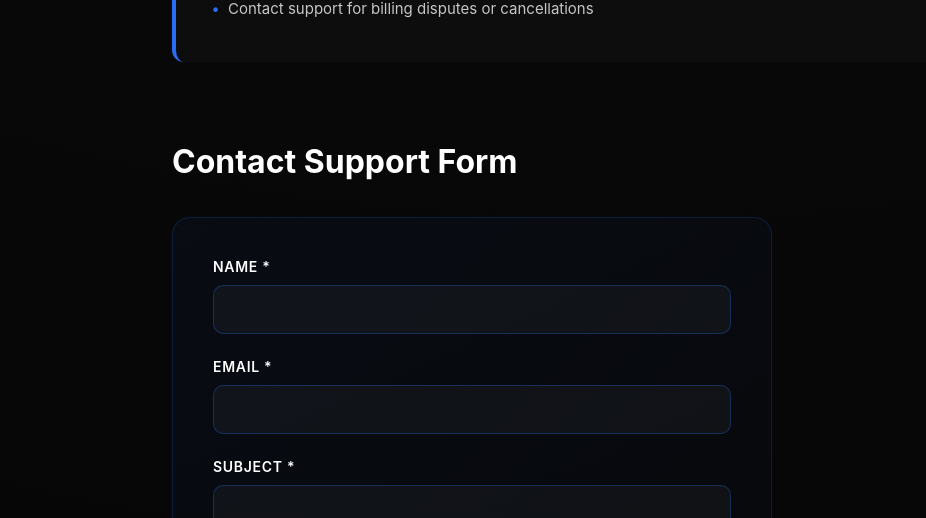
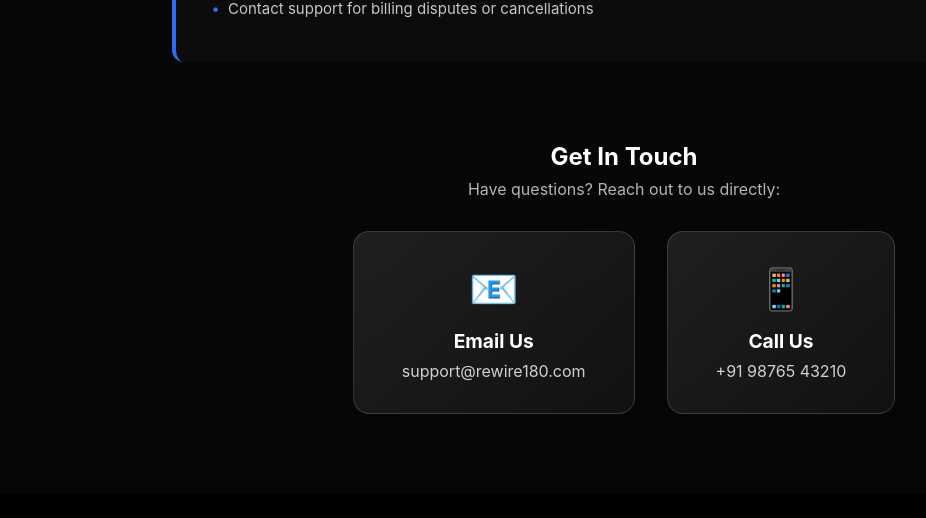
Before and after one commit to thewasiim/Rewire180, a plain HTML site: page support.html in a window 1280 px wide. Shown: the part 2070-2588 px from the top of the page, without its empty margins (16-942 px from the left). Drawn offline with Linux system fonts and the light colour scheme.

Commit message:
ho gaya sab

```diff
--- a/hero.css
+++ b/hero.css
@@ -242,9 +242,9 @@ body {
   overflow: hidden;
   background: #000;
 
-  box-shadow:
+  /* box-shadow:
     0 60px 120px rgba(0, 0, 0, 0.75),
-    inset 0 0 0 1px rgba(255, 255, 255, 0.05);
+    inset 0 0 0 1px rgba(255, 255, 255, 0.05); */
 }
 
 /* MAIN MAGIC */
@@ -666,7 +666,7 @@ body {
 .pricing-box {
   max-width: 820px;
   margin: auto;
-  padding: 70px 60px;
+  padding: 30px 30px;
   background: linear-gradient(180deg, #0c1220, #050505);
   border-radius: 26px;
   border: 1px solid rgba(0, 0, 0, 0.35);
@@ -717,8 +717,8 @@ body {
   margin: 40px 0;
   padding: 28px;
   border-radius: 18px;
-  background: rgba(255, 255, 255, 0.04);
-  border: 1px solid rgba(255, 255, 255, 0.08);
+  /* background: rgba(255, 255, 255, 0.04);
+  border: 1px solid rgba(255, 255, 255, 0.08); */
 }
 
 .price-block p {
@@ -734,7 +734,7 @@ body {
 
 /* ================= WHAT YOU GET ================= */
 .what-you-get {
-  margin: 50px 0 40px;
+  margin: 25px 0 30px;
   text-align: left;
 }
 
@@ -898,7 +898,7 @@ body {
   gap: 40px;
   max-width: 1400px;
   margin: 0 auto;
-  padding: 80px 40px;
+  padding: 40px 20px;
   background: radial-gradient(circle at top, #000000, #0b0b0f);
 }
 
@@ -933,7 +933,7 @@ body {
   max-width: 750px;
   background: rgba(0, 0, 0, 0.03);
   border: 1px solid rgba(255, 215, 160, 0.15);
-  padding: 50px 40px;
+  padding: 30px 20px;
   border-radius: 18px;
   text-align: center;
   backdrop-filter: blur(8px);
--- a/support.html
+++ b/support.html
@@ -55,7 +55,8 @@
                 <h1>Get Help & Support</h1>
 
                 <p class="intro-text">
-                    We're here to help! If you have questions about your coaching program, technical issues, or general inquiries, please reach out to us.
+                    We're here to help! If you have questions about your coaching program, technical issues, or general
+                    inquiries, please reach out to us.
                 </p>
 
                 <!-- SUPPORT METHODS -->
@@ -85,7 +86,8 @@
                     <div class="issue">
                         <h3>App Access Problems</h3>
                         <ul>
-                            <li>If you can't log into the coaching app, reset your password using the "Forgot Password" option</li>
+                            <li>If you can't log into the coaching app, reset your password using the "Forgot Password"
+                                option</li>
                             <li>Clear your browser cache and try again</li>
                             <li>Contact support if issues persist</li>
                         </ul>
@@ -129,33 +131,95 @@
                     </div>
                 </section>
 
-                <!-- CONTACT FORM -->
-                <section class="contact-form-section">
-                    <h2>Contact Support Form</h2>
-                    <form class="support-form">
-                        <div class="form-group">
-                            <label for="name">Name *</label>
-                            <input type="text" id="name" name="name" required>
-                        </div>
+                <!-- CONTACT INFO -->
+                <section class="contact-info-section">
+                    <h2>Get In Touch</h2>
+                    <p class="contact-intro">Have questions? Reach out to us directly:</p>
 
-                        <div class="form-group">
-                            <label for="email">Email *</label>
-                            <input type="email" id="email" name="email" required>
-                        </div>
+                    <div class="contact-cards">
+                        <a href="mailto:support@rewire180.com" class="contact-card">
+                            <div class="contact-icon">📧</div>
+                            <h3>Email Us</h3>
+                            <p>support@rewire180.com</p>
+                        </a>
 
-                        <div class="form-group">
-                            <label for="subject">Subject *</label>
-                            <input type="text" id="subject" name="subject" required>
-                        </div>
+                        <a href="tel:+919876543210" class="contact-card">
+                            <div class="contact-icon">📱</div>
+                            <h3>Call Us</h3>
+                            <p>+91 98765 43210</p>
+                        </a>
+                    </div>
+                </section>
 
-                        <div class="form-group">
-                            <label for="message">Message *</label>
-                            <textarea id="message" name="message" rows="6" required></textarea>
-                        </div>
+                <style>
+                    .contact-info-section {
+                        margin-top: 3rem;
+                        text-align: center;
+                    }
 
-                        <button type="submit" class="submit-btn">Send Message</button>
-                    </form>
-                </section>
+                    .contact-info-section h2 {
+                        margin-bottom: 0.5rem;
+                    }
+
+                    .contact-intro {
+                        color: rgba(255, 255, 255, 0.7);
+                        margin-bottom: 2rem;
+                    }
+
+                    .contact-cards {
+                        display: flex;
+                        gap: 2rem;
+                        justify-content: center;
+                        flex-wrap: wrap;
+                    }
+
+                    .contact-card {
+                        background: linear-gradient(135deg, rgba(255, 255, 255, 0.1), rgba(255, 255, 255, 0.05));
+                        border: 1px solid rgba(255, 255, 255, 0.15);
+                        border-radius: 16px;
+                        padding: 2rem 3rem;
+                        text-decoration: none;
+                        color: inherit;
+                        transition: all 0.3s ease;
+                        min-width: 220px;
+                    }
+
+                    .contact-card:hover {
+                        transform: translateY(-5px);
+                        background: linear-gradient(135deg, rgba(255, 255, 255, 0.15), rgba(255, 255, 255, 0.08));
+                        border-color: rgba(255, 255, 255, 0.3);
+                        box-shadow: 0 15px 40px rgba(0, 0, 0, 0.3);
+                    }
+
+                    .contact-icon {
+                        font-size: 2.5rem;
+                        margin-bottom: 1rem;
+                    }
+
+                    .contact-card h3 {
+                        margin: 0 0 0.5rem 0;
+                        font-size: 1.2rem;
+                        color: #fff;
+                    }
+
+                    .contact-card p {
+                        margin: 0;
+                        color: rgba(255, 255, 255, 0.8);
+                        font-size: 1rem;
+                    }
+
+                    @media (max-width: 600px) {
+                        .contact-cards {
+                            flex-direction: column;
+                            align-items: center;
+                        }
+
+                        .contact-card {
+                            width: 100%;
+                            max-width: 300px;
+                        }
+                    }
+                </style>
 
             </div>
         </div>
@@ -181,7 +245,7 @@
             </div>
 
             <!-- CENTER -->
-             <div class="footer-center">
+            <div class="footer-center">
                 <a href="support.html">Support</a>
                 <a href="acceptable-use-policy.html">Acceptable Use Policy</a>
                 <a href="privacy-policy.html" class="active">Privacy Policy</a>
@@ -200,7 +264,8 @@
         <!-- BOTTOM -->
         <div class="footer-bottom">
             <span>MADE BY</span>
-            <strong><a href="https://www.instagram.com/thewasiim/" target="_blank" rel="noopener noreferrer" aria-label="Open TheWasiim on Instagram">TheWasiim</a></strong>
+            <strong><a href="https://www.instagram.com/thewasiim/" target="_blank" rel="noopener noreferrer"
+                    aria-label="Open TheWasiim on Instagram">TheWasiim</a></strong>
         </div>
     </footer>
 
```
